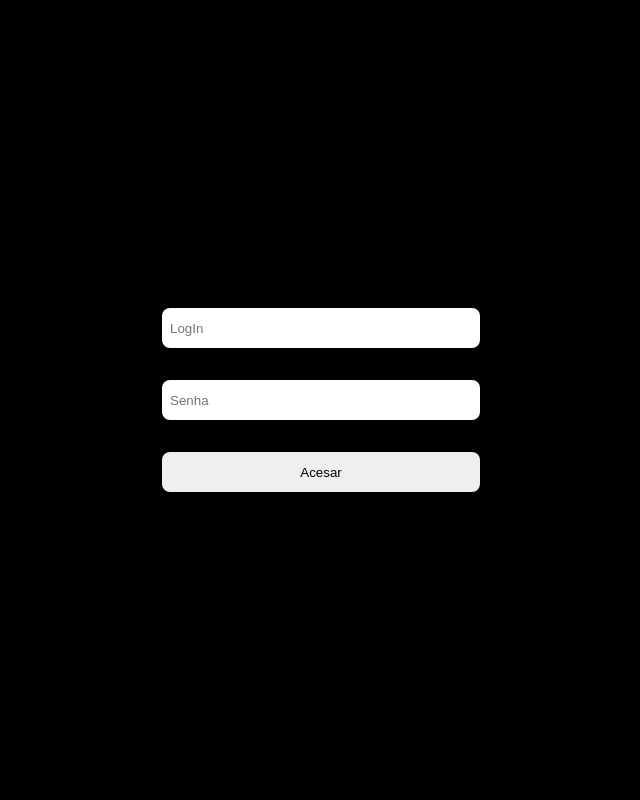
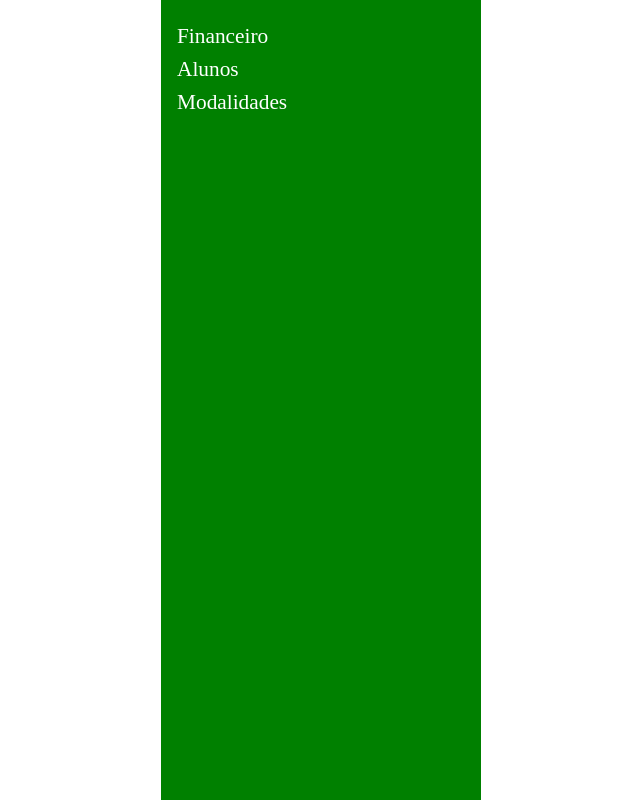
Before and after one commit to tonydesigner/academy, a React (Vite) app: page / in a window 1280 px wide. Shown: the whole page, without its empty margins (319-959 px from the left). Built offline with nearby package versions, Linux system fonts and the light colour scheme.

Commit message:
update academy

```diff
--- a/src/App.jsx
+++ b/src/App.jsx
@@ -14,7 +14,7 @@
 		<div className="box center">
 		<Menu />
 		<Routes>
-			<Route path='/' element={<Home />}/>
+			<Route path='/academy' element={<Home />}/>
 			<Route path='/alunos' element={<Alunos />}/>
 			<Route path='/financeiro' element={<Financas />}/>
 			<Route path='/modalidade' element={<Modalidade />}/>
```
